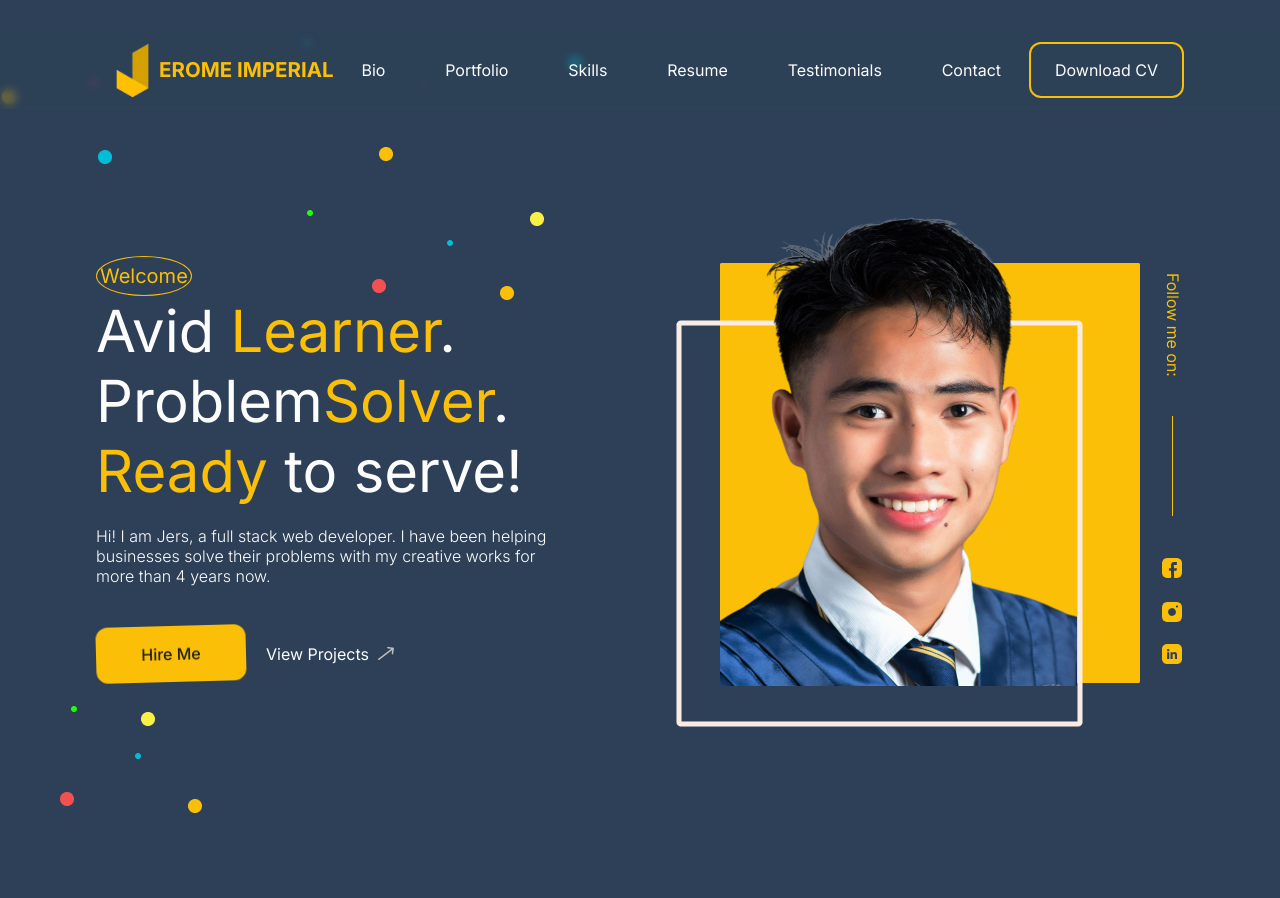
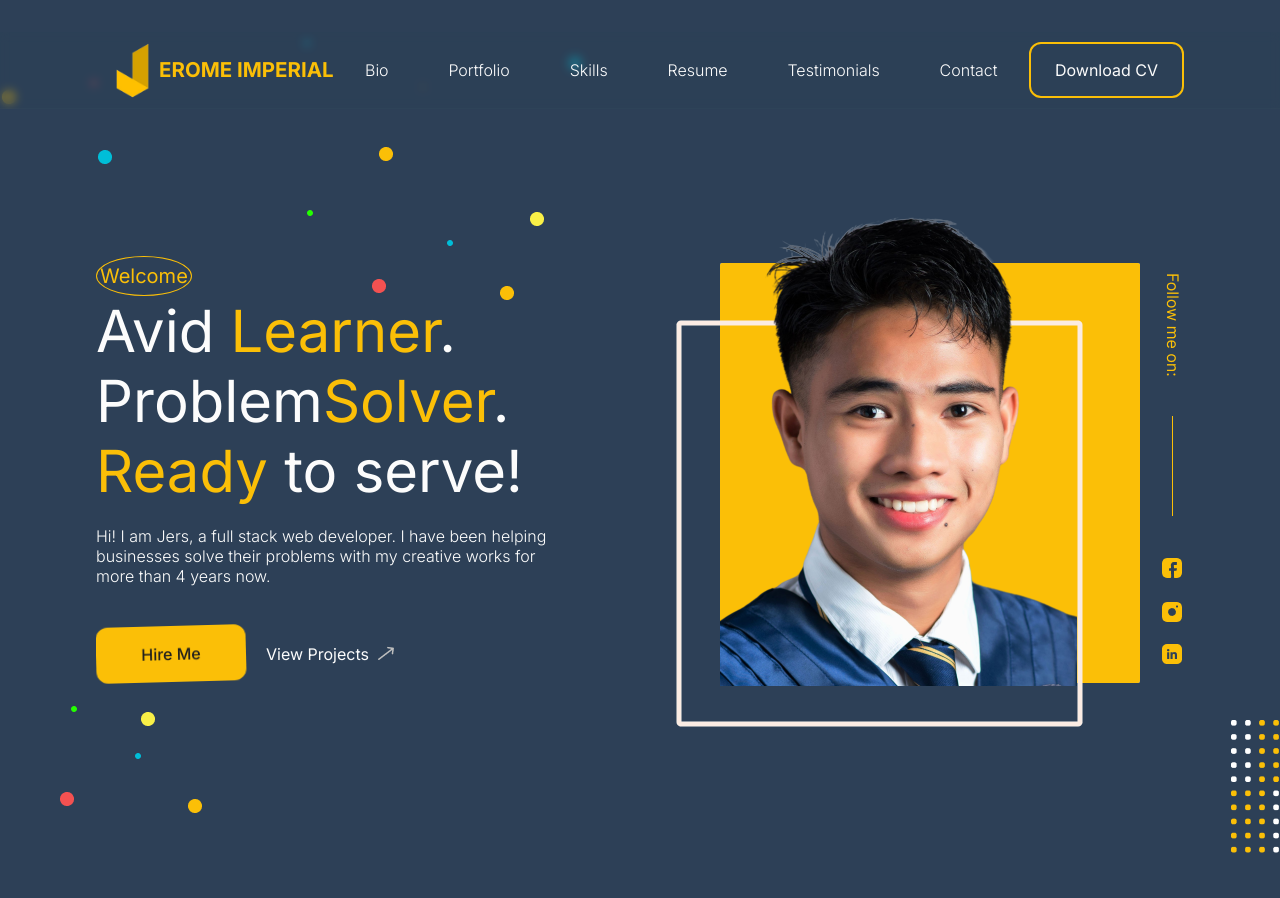
Before and after one commit to romeyiow/personal-portfolio, a React (Vite) app: page / in a window 1280 px wide. Shown: the top 898 px of the page. Built offline with nearby package versions, Linux system fonts and the light colour scheme.

Commit message:
Fixed nav-hero design elements

```diff
--- a/public/assets/css/bg-design.css
+++ b/public/assets/css/bg-design.css
@@ -1,5 +1,5 @@
 .designs-container {
-    position: absolute;
+    position:absolute;
     width: 100%;
     max-width: 100vw;
     overflow: hidden;
@@ -8,6 +8,8 @@
     /* display: none; */
 
     /* border: 1px solid red; */
+    top: 0;
+
 }
 
 .nav-hero-des {
@@ -23,8 +25,8 @@
 }
 
 .nav-hero-des.right {
-    top: 140vh;
-    right: -10px;
+    top: 90vh;
+    right: 0px;
     /* height: 80vh; */
     /* border: 1px dotted green; */
 }
@@ -32,5 +34,5 @@
 section {
     position: relative !important;
     background-color: rgba(red, green, blue, 0);
-    z-index: 10;
+    z-index: 10!important;
 }
--- a/public/assets/css/styles.css
+++ b/public/assets/css/styles.css
@@ -39,7 +39,8 @@
     border-radius: 0;
     /* width: 100%; */
     /* height: 100%; */
-
+    /* border:2px dotted red; */
+    max-width: 100vw!important;
 }
 
 html,
@@ -141,7 +142,10 @@ ul {
     /* width: 100%; */
     /* height: 100%; */
 }
-
+section{
+    overflow: hidden;
+    /* border: 1px solid red; */
+}
 /* ========================================================= */
 /* ==================== UTILITY CLASSES ==================== */
 /* ========================================================= */
@@ -184,7 +188,6 @@ nav {
     flex-wrap: nowrap;
     height: 6vw;
     width: 100%;
-    /* border: 1px dotted red; */
 
     position: relative;
     z-index: 100;
@@ -194,6 +197,7 @@ nav {
     /* background-color: rgba(255, 255, 255, 0.64); */
     background-color: rgba(45, 64, 87, 0.64);
 
+    /* border: 1px dotted red; */
 }
 
 @supports (position: sticky) {
@@ -220,13 +224,14 @@ nav {
     text-decoration: none;
     /* padding: 5px; */
     transition: color 0.3s;
+    font-weight: 100;
 }
 
 /* Style for the active navigation link */
 .nav-link.active {
     /* color: var(--c-accent); */
     /* Highlight color */
-    /* font-weight: bold; */
+    font-weight: 400;
     /* Optional */
     border-bottom: 2px solid var(--c-accent);
     /* Optional underline effect */
@@ -479,7 +484,7 @@ section.stats {
 /* ==================== BIO-SECTION ==================== */
 /* ========================================================= */
 section.bio {
-    width: 100vw;
+    width: 100%;
     padding-left: calc(15vw/2);
     padding-right: calc(15vw/2);
     padding-top: 2em;
@@ -903,7 +908,7 @@ section.projects {
 /* ==================== REVIEW-SECTION ==================== */
 /* ========================================================= */
 section.reviews {
-    width: 100vw;
+    width: 98vw;
     height: auto;
     display: flex;
     align-items: center;
```
